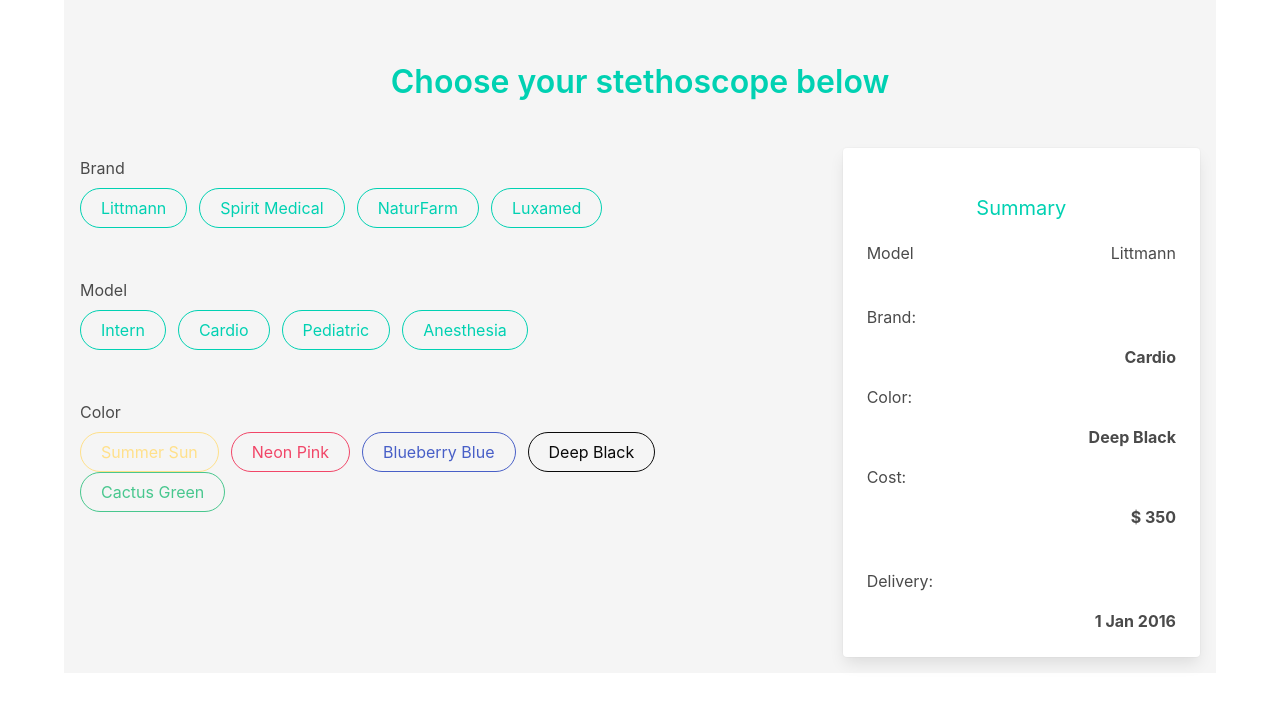
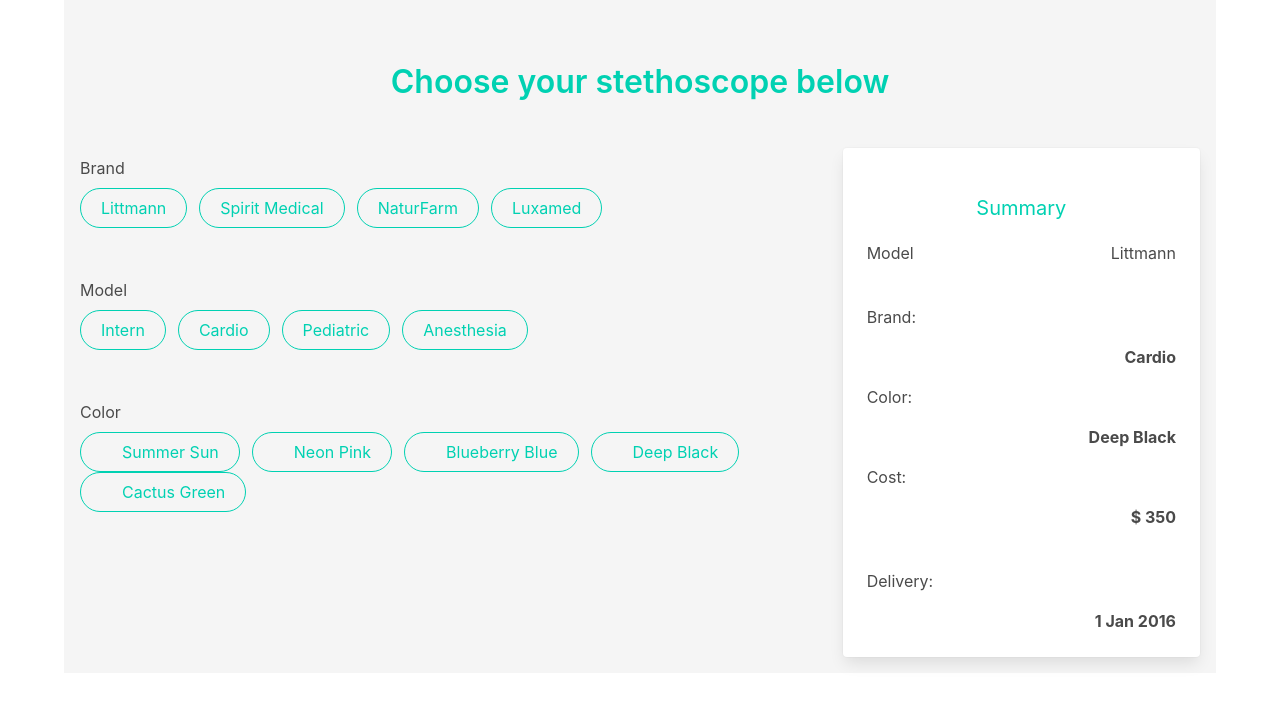
Before and after one commit to Sonickers/stethoscope-configurator-vue, a Vue app: page / in a window 1280 px wide. Shown: the top 710 px of the page. Built offline with nearby package versions, Linux system fonts and the light colour scheme.

Commit message:
Add color circle to button

```diff
--- a/src/components/forms/color.vue
+++ b/src/components/forms/color.vue
@@ -3,12 +3,15 @@
     <h2 class="pb-2">Color</h2>
     <div class="control">
       <button
-        class="button mr-3 is-rounded"
+        class="button mr-3 is-rounded is-primary"
         :class="getColorClasses(color)"
         v-for="color in colors"
         :key="color.id"
         @click="$emit('selected', color)"
-      >{{ color.name }}</button>
+      >
+        <span class="square-color" :style="{'background-color': color.hex}"></span>
+        {{ color.name }}
+      </button>
       <hr />
     </div>
   </div>
@@ -25,9 +28,18 @@
       return {
         "is-active": this.active && this.active.id == color.id,
         "is-outlined": !this.active || this.active.id != color.id,
-        [color.color]: true,
       };
     },
   },
 };
 </script>
+
+<style scoped>
+.square-color {
+  display: inline-block;
+  width: 1em;
+  height: 1em;
+  margin-right: 5px;
+  border-radius: 50%;
+}
+</style>
```
